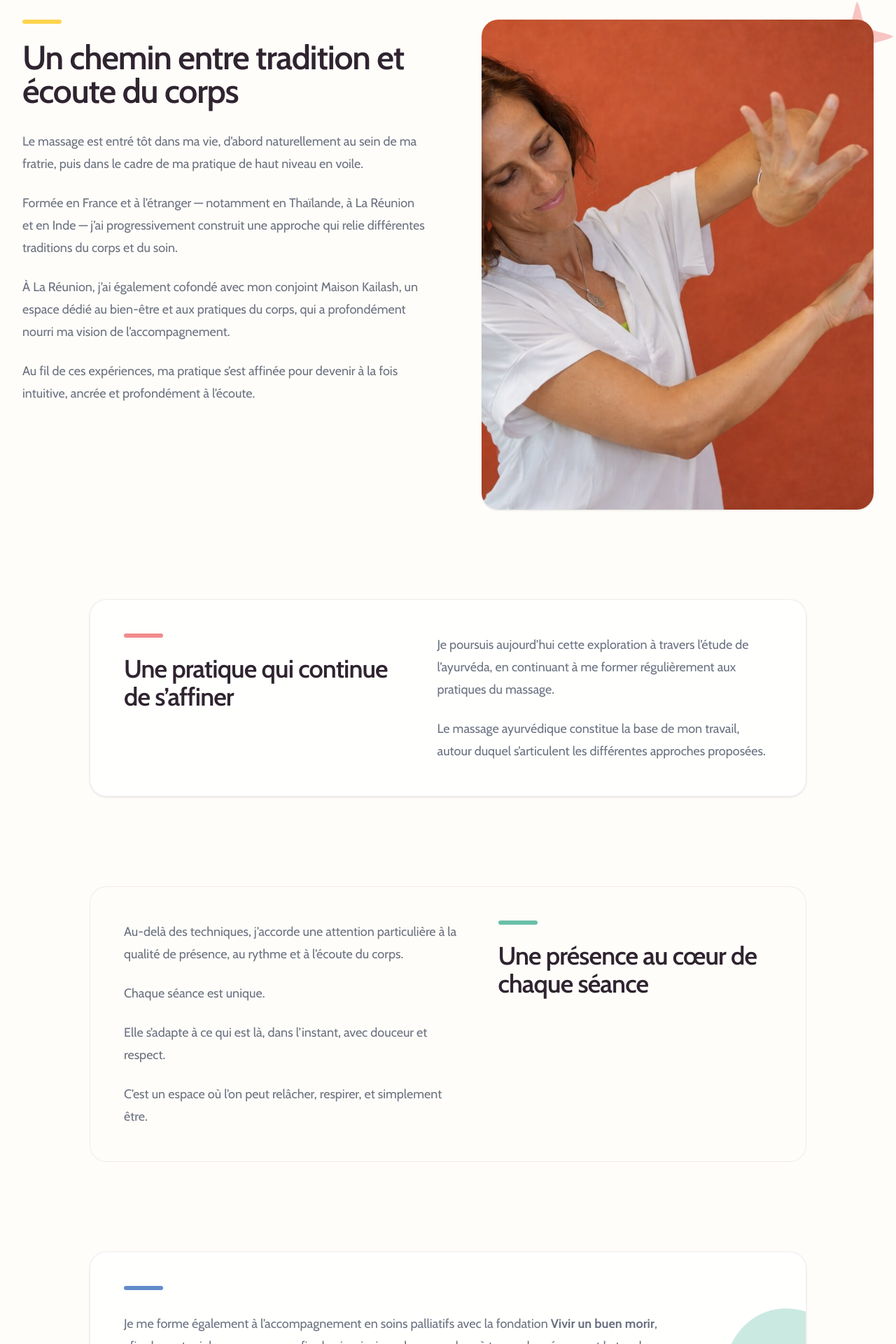
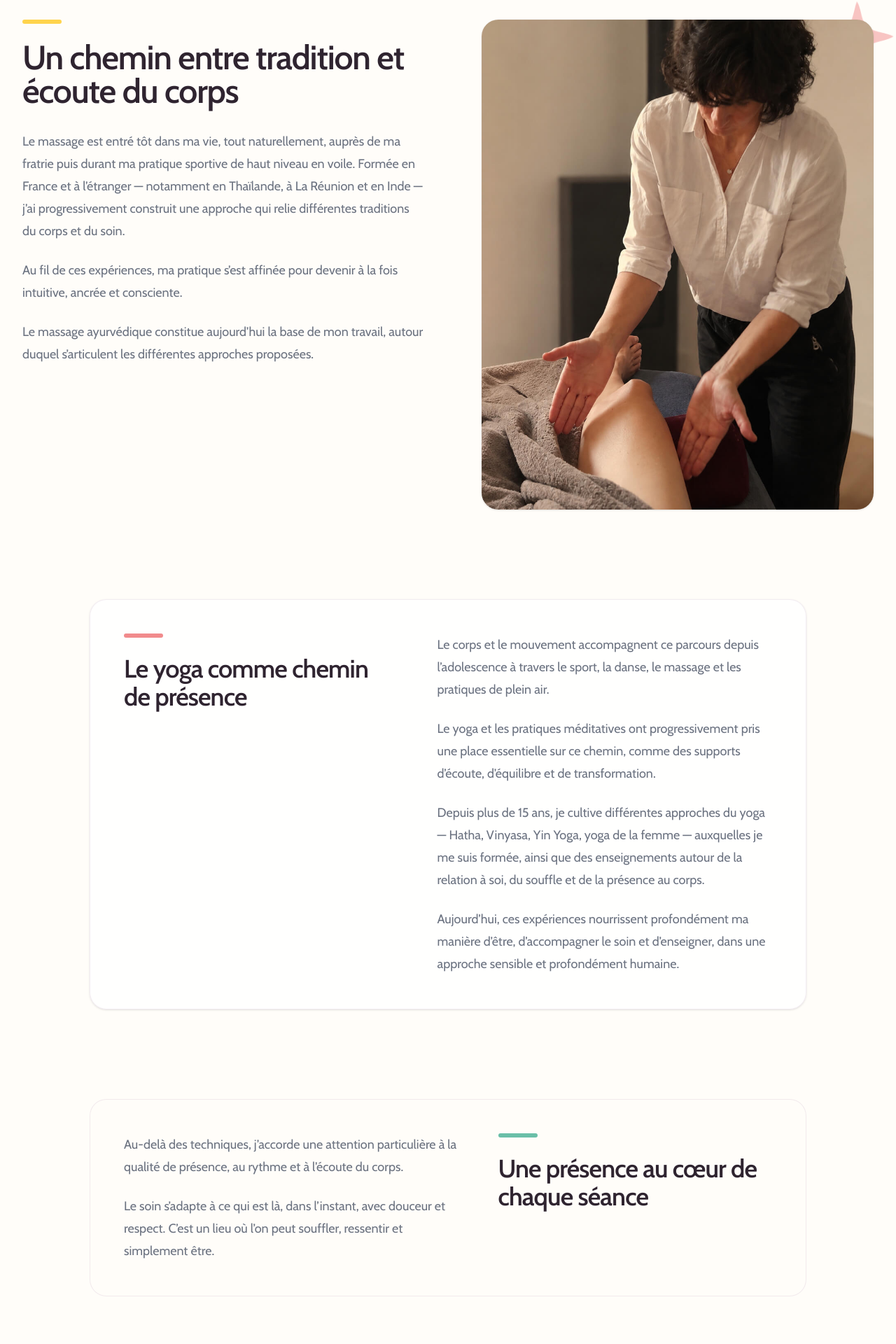
Before and after one commit to sgautier-dev/amamassageyoga, a Next.js app: page /a-propos in a window 1280 px wide. Shown: the part 652-2572 px from the top of the page at 70% size. Built offline with nearby package versions, Linux system fonts and the light colour scheme.

Commit message:
apropos updated

```diff
--- a/src/app/a-propos/page.tsx
+++ b/src/app/a-propos/page.tsx
@@ -2,13 +2,27 @@ import Image from "next/image"
 
 import BookingCta from "@/components/booking-cta"
 import Reveal from "@/components/reveal"
-import aboutMainImg from "@/images/about-main.jpg"
+import aboutMainImg from "@/images/marie-a-propos.jpg"
 
 export const metadata = {
 	title: "À propos",
 	description:
 		"Découvrez l’approche de Marie, praticienne en massages traditionnels, soins ayurvédiques et yoga doux à Parentis-en-Born.",
 }
+
+const massageTrainings = [
+	"Massages ayurvédiques — Maison Kailash, La Réunion · London Centre of Indian Champissage International · Tiruvannamalai",
+	"Massages traditionnels thaïlandais — Loi Kroh Massage School & Sunshine Massage School, Chiang Mai",
+	"Thaï Bodywork — Kim Lee",
+	"Massage drainant — L’Or de vos mains",
+]
+
+const yogaTrainings = [
+	"Vinyasa Flow & Devi Yoga — Initiatik Yoga / Sandra Grange",
+	"Yin Yoga & Danses du Dragon — Cécile Roubaud & Valentina Duna",
+	"Yoga du système hormonal — Séverine Pannier",
+	"Hatha Yoga — Jean-Pierre Gaucher",
+]
 
 export default function AProposPage() {
 	return (
@@ -35,13 +49,13 @@ export default function AProposPage() {
 					<div className="mt-6 space-y-4 text-lg leading-8 text-muted sm:text-xl">
 						<p>
 							À travers le massage et le yoga, j’accompagne celles et ceux qui
-							ressentent le besoin de ralentir, relâcher les tensions et se
+							ressentent le besoin de ralentir, de s’alléger, et de se
 							reconnecter à leur corps.
 						</p>
 
 						<p>
-							Chaque séance est une invitation à se déposer, à revenir aux
-							sensations et à retrouver un espace de calme et de présence.
+							Le soin est un dialogue qui s’ajuste au rythme de chacun, dans une
+							approche douce, attentive et vivante.
 						</p>
 					</div>
 				</Reveal>
@@ -59,28 +73,23 @@ export default function AProposPage() {
 
 							<div className="mt-8 space-y-6 text-base leading-8 text-muted sm:text-lg">
 								<p>
-									Le massage est entré tôt dans ma vie, d’abord naturellement au
-									sein de ma fratrie, puis dans le cadre de ma pratique de haut
-									niveau en voile.
-								</p>
-
-								<p>
-									Formée en France et à l’étranger — notamment en Thaïlande, à
-									La Réunion et en Inde — j’ai progressivement construit une
-									approche qui relie différentes traditions du corps et du soin.
-								</p>
-
-								<p>
-									À La Réunion, j’ai également cofondé avec mon conjoint Maison
-									Kailash, un espace dédié au bien-être et aux pratiques du
-									corps, qui a profondément nourri ma vision de
-									l’accompagnement.
+									Le massage est entré tôt dans ma vie, tout naturellement,
+									auprès de ma fratrie puis durant ma pratique sportive de haut
+									niveau en voile. Formée en France et à l’étranger — notamment
+									en Thaïlande, à La Réunion et en Inde — j’ai progressivement
+									construit une approche qui relie différentes traditions du
+									corps et du soin.
 								</p>
 
 								<p>
 									Au fil de ces expériences, ma pratique s’est affinée pour
-									devenir à la fois intuitive, ancrée et profondément à
-									l’écoute.
+									devenir à la fois intuitive, ancrée et consciente.
+								</p>
+
+								<p>
+									Le massage ayurvédique constitue aujourd’hui la base de mon
+									travail, autour duquel s’articulent les différentes approches
+									proposées.
 								</p>
 							</div>
 						</Reveal>
@@ -100,8 +109,9 @@ export default function AProposPage() {
 									<div className="aspect-4/5">
 										<Image
 											src={aboutMainImg}
-											alt="Marie dans son univers de soin"
-											className="h-full w-full object-cover transition-transform duration-700 ease-out group-hover:scale-[1.03]"
+											alt="Marie, praticienne AMA Massage et Yoga"
+											className="h-full w-full object-cover object-center transition-transform duration-700 ease-out group-hover:scale-[1.03]"
+											priority
 										/>
 									</div>
 								</div>
@@ -119,21 +129,34 @@ export default function AProposPage() {
 								<div className="h-1.5 w-14 rounded-full bg-ama-pink" />
 
 								<h2 className="mt-6 text-3xl font-semibold tracking-tight text-foreground sm:text-4xl">
-									Une pratique qui continue de s’affiner
+									Le yoga comme chemin de présence
 								</h2>
 							</div>
 
 							<div className="space-y-6 text-base leading-8 text-muted sm:text-lg">
 								<p>
-									Je poursuis aujourd’hui cette exploration à travers l’étude de
-									l’ayurvéda, en continuant à me former régulièrement aux
-									pratiques du massage.
+									Le corps et le mouvement accompagnent ce parcours depuis
+									l’adolescence à travers le sport, la danse, le massage et les
+									pratiques de plein air.
 								</p>
 
 								<p>
-									Le massage ayurvédique constitue la base de mon travail,
-									autour duquel s’articulent les différentes approches
-									proposées.
+									Le yoga et les pratiques méditatives ont progressivement pris
+									une place essentielle sur ce chemin, comme des supports
+									d’écoute, d’équilibre et de transformation.
+								</p>
+
+								<p>
+									Depuis plus de 15 ans, je cultive différentes approches du
+									yoga — Hatha, Vinyasa, Yin Yoga, yoga de la femme — auxquelles
+									je me suis formée, ainsi que des enseignements autour de la
+									relation à soi, du souffle et de la présence au corps.
+								</p>
+
+								<p>
+									Aujourd’hui, ces expériences nourrissent profondément ma
+									manière d’être, d’accompagner le soin et d’enseigner, dans une
+									approche sensible et profondément humaine.
 								</p>
 							</div>
 						</div>
@@ -151,16 +174,10 @@ export default function AProposPage() {
 									la qualité de présence, au rythme et à l’écoute du corps.
 								</p>
 
-								<p>Chaque séance est unique.</p>
-
 								<p>
-									Elle s’adapte à ce qui est là, dans l’instant, avec douceur et
-									respect.
-								</p>
-
-								<p>
-									C’est un espace où l’on peut relâcher, respirer, et simplement
-									être.
+									Le soin s’adapte à ce qui est là, dans l’instant, avec douceur
+									et respect. C’est un lieu où l’on peut souffler, ressentir et
+									simplement être.
 								</p>
 							</div>
 
@@ -191,12 +208,30 @@ export default function AProposPage() {
 						<div className="max-w-3xl">
 							<div className="h-1.5 w-14 rounded-full bg-ama-blue" />
 
+							<h2 className="mt-6 text-3xl font-semibold tracking-tight text-foreground sm:text-4xl">
+								Une exploration qui se poursuit
+							</h2>
+
 							<div className="mt-8 space-y-6 text-base leading-8 text-muted sm:text-lg">
 								<p>
-									Je me forme également à l’accompagnement en soins palliatifs
-									avec la fondation <strong>Vivir un buen morir</strong>, afin
-									de soutenir les personnes en fin de vie, ainsi que leurs
-									proches, à travers la présence et le toucher.
+									Mon cheminement continue aujourd’hui à travers l’étude de
+									l’ayurvéda, de l’astrologie comme outil de connaissance de
+									soi, ainsi que différentes approches autour du soin et de
+									l’accompagnement.
+								</p>
+
+								<p>
+									En 2026, l’apprentissage se poursuit auprès de la fondation
+									espagnole <strong>Vivir un buen morir</strong>, dédiée à
+									l’accompagnement en soins palliatifs, afin d’explorer comment
+									le massage, la méditation, le yoga et l’hygiène de vie peuvent
+									soutenir les personnes en fin de vie, leurs proches, les
+									professionnels et les aidants.
+								</p>
+
+								<p>
+									Ma soif d’approfondissement est nourrie par des formations
+									régulières en massages et dans des pratiques corporelles.
 								</p>
 							</div>
 						</div>
@@ -214,9 +249,65 @@ export default function AProposPage() {
 				</Reveal>
 			</section>
 
-			<BookingCta
-				title="Du corps au cœur, une invitation à revenir à soi."
-			/>
+			<section className="px-6 pb-24 sm:pb-32 lg:px-8">
+				<div className="mx-auto max-w-5xl">
+					<Reveal className="rounded-3xl border border-ama-purple/10 bg-white/85 p-8 shadow-sm sm:p-10 lg:p-12">
+						<div className="mx-auto max-w-2xl text-center">
+							<p className="text-sm font-medium uppercase tracking-[0.18em] text-ama-purple">
+								Formations principales
+							</p>
+
+							<h2 className="mt-4 text-3xl font-semibold tracking-tight text-foreground sm:text-4xl">
+								Des pratiques nourries par la formation continue
+							</h2>
+						</div>
+
+						<div className="mt-10 grid gap-8 lg:grid-cols-2">
+							<div className="rounded-2xl bg-background p-6">
+								<div className="h-1.5 w-14 rounded-full bg-ama-yellow" />
+
+								<h3 className="mt-5 text-xl font-semibold text-foreground">
+									Massage
+								</h3>
+
+								<ul className="mt-5 space-y-4 text-sm leading-6 text-muted">
+									{massageTrainings.map((training) => (
+										<li key={training} className="flex gap-x-3">
+											<span
+												aria-hidden="true"
+												className="mt-2 h-2 w-2 flex-none rounded-full bg-ama-yellow"
+											/>
+											<span>{training}</span>
+										</li>
+									))}
+								</ul>
+							</div>
+
+							<div className="rounded-2xl bg-background p-6">
+								<div className="h-1.5 w-14 rounded-full bg-ama-purple" />
+
+								<h3 className="mt-5 text-xl font-semibold text-foreground">
+									Yoga
+								</h3>
+
+								<ul className="mt-5 space-y-4 text-sm leading-6 text-muted">
+									{yogaTrainings.map((training) => (
+										<li key={training} className="flex gap-x-3">
+											<span
+												aria-hidden="true"
+												className="mt-2 h-2 w-2 flex-none rounded-full bg-ama-purple"
+											/>
+											<span>{training}</span>
+										</li>
+									))}
+								</ul>
+							</div>
+						</div>
+					</Reveal>
+				</div>
+			</section>
+
+			<BookingCta title="S’offrir un temps pour revenir à soi" />
 		</main>
 	)
 }
```
Also changed, not shown: src/images/marie-a-propos.jpg (added).
